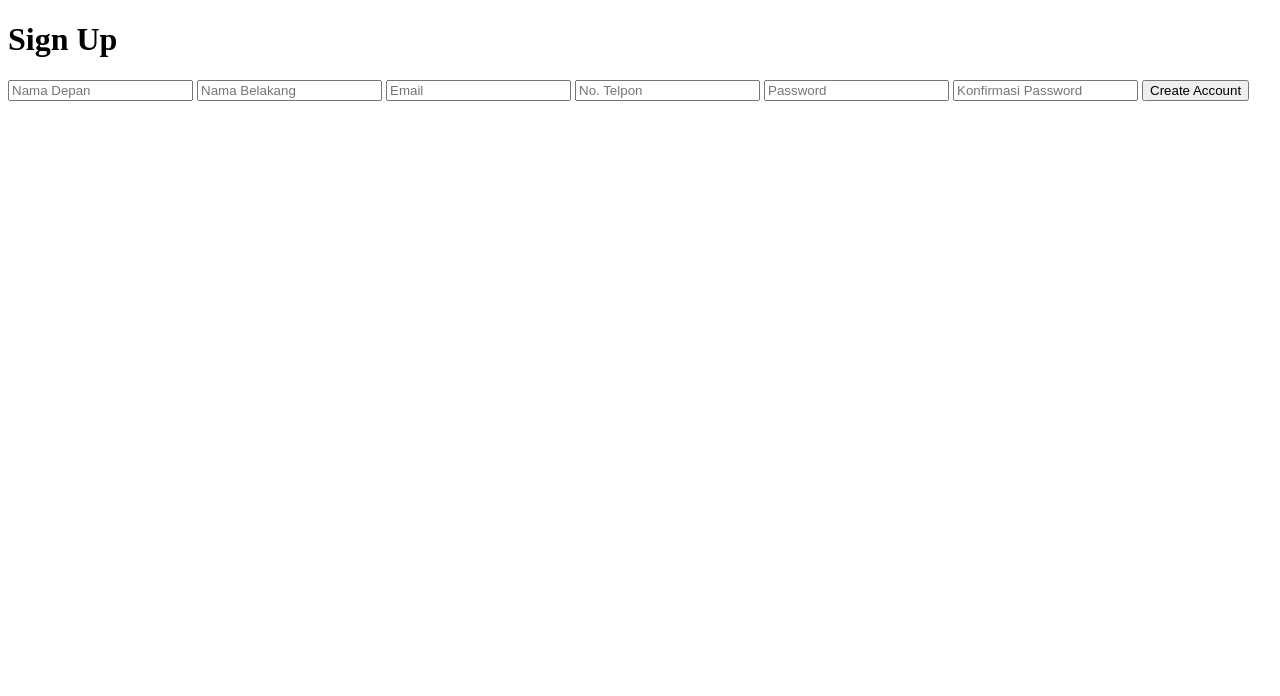
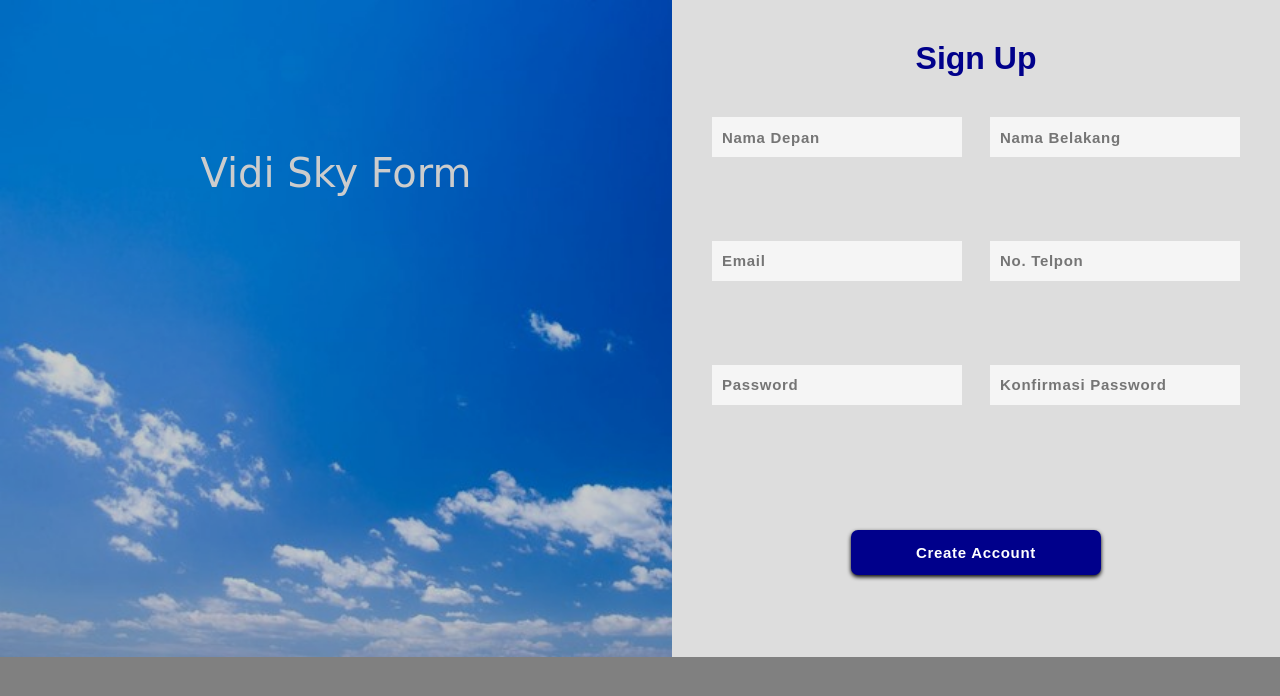
Before and after one commit to vidi123/form-sign-up, a plain HTML site: page index.html in a window 1280 px wide. Drawn offline with Linux system fonts and the light colour scheme.

Commit message:
mendesign form dengan gambar dan style.css

```diff
--- a/index.html
+++ b/index.html
@@ -5,20 +5,26 @@
     <meta http-equiv="X-UA-Compatible" content="IE=edge">
     <meta name="viewport" content="width=device-width, initial-scale=1.0">
     <title>MiniProject Form</title>
+    <link rel="stylesheet" href="style.css">
 </head>
 <body>
 
     <div class="container">
+        <div class="gambar">
+            <span>Vidi Sky Form</span>
+        </div>
+        <div class="container-form">
             <h1>Sign Up</h1>
             <form action="http://httpbin.org/post" method="post">
                 <input type="text" name="first-name" id="first-name" placeholder="Nama Depan" autocomplete="off" required>
-            <input type="text" name="age" id="age" placeholder="Nama Belakang" autocomplete="off" required>
-            <input type="email" name="birthdate" id="birthdate" placeholder="Email" autocomplete="off" required>
+                <input type="text" name="second-name" id="second-name" placeholder="Nama Belakang" autocomplete="off" required>
+                <input type="email" name="email" id="email" placeholder="Email" autocomplete="off" required>
                 <input type="tel" name="no-telepon" pattern="\d\d\d\d\d\d\d\d\d\d\d\d" placeholder="No. Telpon" autocomplete="off" required>
                 <input type="password" name="password" placeholder="Password" autocomplete="off" required>
-            <input type="password" name="confirm" placeholder="Konfirmasi Password" autocomplete="off" required>
+                <input type="password" name="password2" placeholder="Konfirmasi Password" autocomplete="off" required>
                 <input type="submit" id="submit" value="Create Account">
             </form>
+        </div>
     </div>
 
 </body>
--- /dev/null
+++ b/style.css
@@ -0,0 +1,81 @@
+*{
+    margin: 0;
+    padding: 0;
+}
+
+body{
+    background-color: gray;
+}
+
+.container{
+    width: 100%;
+    display: flex;
+    background-color: black;
+}
+
+.gambar{
+    width: 56%;
+    padding-top: 150px;
+    background-image:url(image/gambar-langit.jpeg);
+    background-size: cover;
+    opacity: 0.8;
+    text-align: center;
+}
+
+.gambar span{
+    font-family: cursive;
+    font-size: 40px;
+    color: white;
+}
+
+.container-form{
+    width: 44%;
+    padding: 40px;
+    float: right;
+    background-color: #ddd;
+}
+h1{
+    text-align: center;
+    margin-bottom: 40px;
+    font-family: Arial;
+    color: darkblue;
+}
+
+form{
+    height: 500px;
+    display: flex;
+    justify-content: space-between;
+    flex-wrap: wrap;
+}
+
+input{
+    width: 250px;
+    height: 40px;
+    padding: 10px;
+    box-sizing: border-box;
+    background-color: whitesmoke;
+    color: rgb(31, 29, 29);
+    border: none;
+    font-size: 15px;
+    font-weight: bold;
+    letter-spacing: 0.7px;
+}
+
+input:focus{
+    outline: none;
+    border-bottom:3px solid darkblue;
+}
+
+#submit{
+    margin: auto;
+    height: 45px;
+    background-color: darkblue;
+    color: white;
+    border-radius: 7px;
+    box-shadow: 0 2px 4px black;
+    cursor: pointer;
+}
+
+#submit:hover{
+    background-color: rgba(0, 0, 139, 0.897);
+}
```
Also changed, not shown: image/gambar-langit.jpeg (added). Lines whose indentation alone changed are shown as unchanged.
